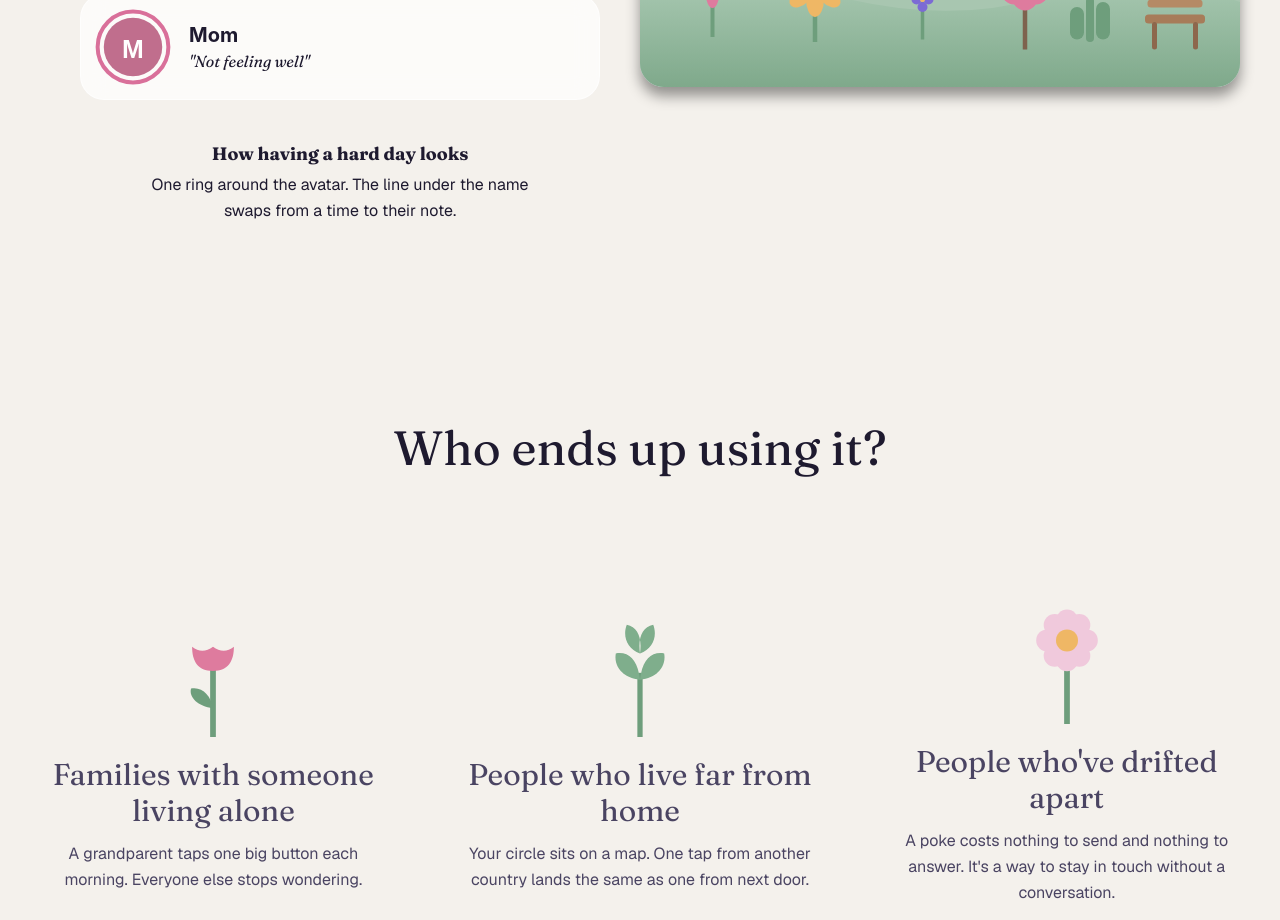
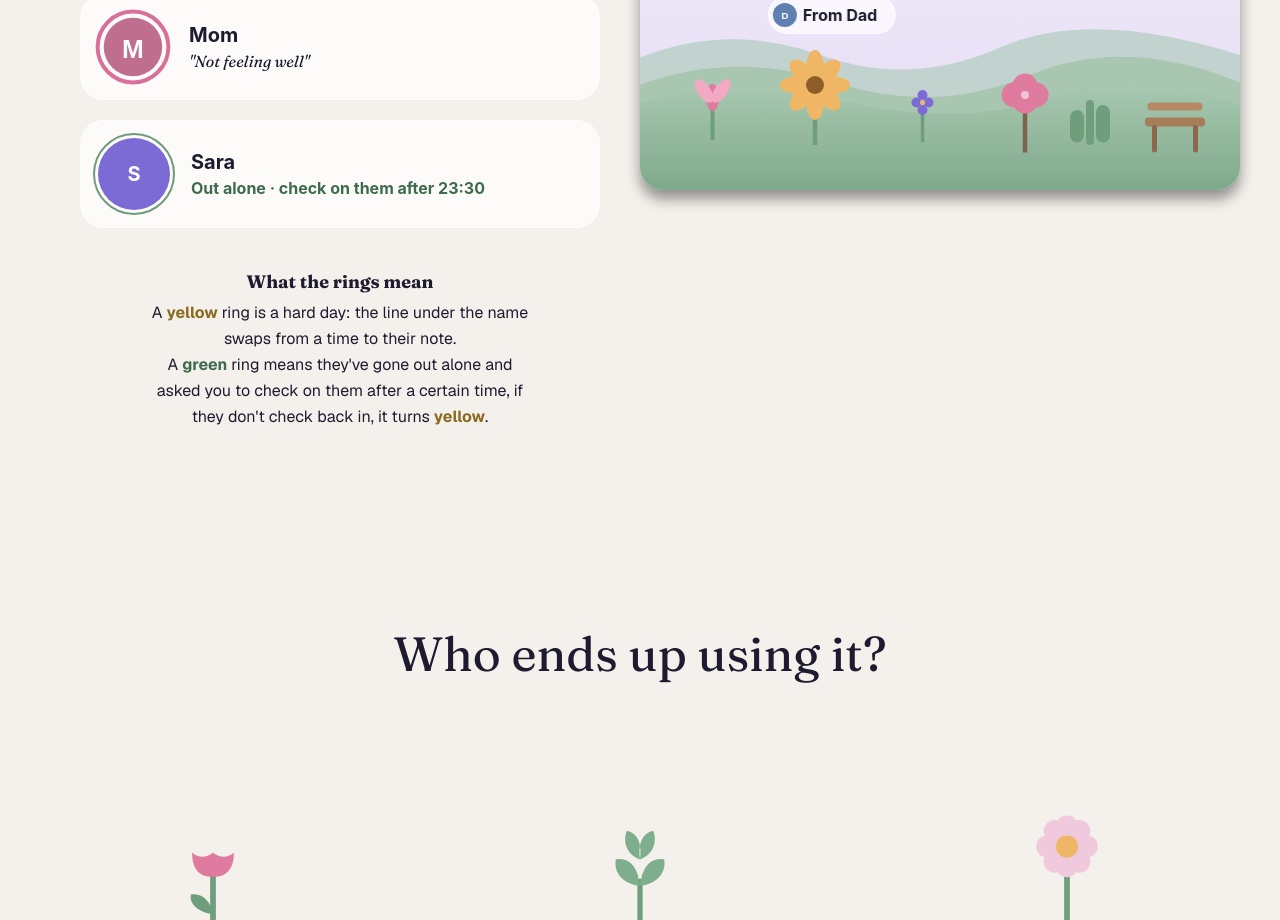
Before and after one commit to bareshekhala/Fondra-app, a React (Vite) app: page /howitworks in a window 1280 px wide. Shown: the part 1360-2280 px from the top of the page. Built offline with nearby package versions, Linux system fonts and the light colour scheme; no server answers; a web font is replaced by a local one.

Commit message:
howItWorks Page updated

```diff
--- a/src/pages/HowItWorksPage.jsx
+++ b/src/pages/HowItWorksPage.jsx
@@ -138,14 +138,34 @@ function HowItWorksPage() {
                   </p>
                 </div>
               </div>
+
+              <div
+                className="glass-card flex items-center gap-4 p-3"
+              >
+                <div className="shrink-0 rounded-full border-[2.5px] border-[#6F9A7E] p-0.75">
+                  <div className="grid h-14 w-14 place-items-center rounded-full bg-[#7C6BD4] text-xl font-bold text-white md:h-18 md:w-18">
+                    S
+                  </div>
+                </div>
+                <div>
+                  <h1 className="text-lg md:text-xl font-bold">Sara</h1>
+                  <p className="text-sm md:text-base font-bold text-[#3E6B4E] dark:text-[#9CC7AA]">
+                    Out alone · check on them after 23:30
+                  </p>
+                </div>
+              </div>
             </div>
 
             <p className="text-center leading-relaxed font-body text-base max-w-[36ch]">
               <span className="font-bold text-lg font-display block mb-1">
-                How having a hard day looks
+                What the rings mean
               </span>
-              One ring around the avatar. The line under the name swaps from a
+              A <span className="font-bold text-[#8A6A1F] dark:text-[#F1D48A]">yellow</span> ring is a hard day: the line under the name swaps from a
               time to their note.
+              <br />
+              A <span className="font-bold text-[#3E6B4E] dark:text-[#9CC7AA]">green</span> ring means they've gone out alone and
+              asked you to check on them after a certain time, if they don't
+              check back in, it turns <span className="font-bold text-[#8A6A1F] dark:text-[#F1D48A]">yellow</span>.
             </p>
           </div>
 
```
Also changed, not shown: 1 other file (tests, documents, lock files or other folders).
